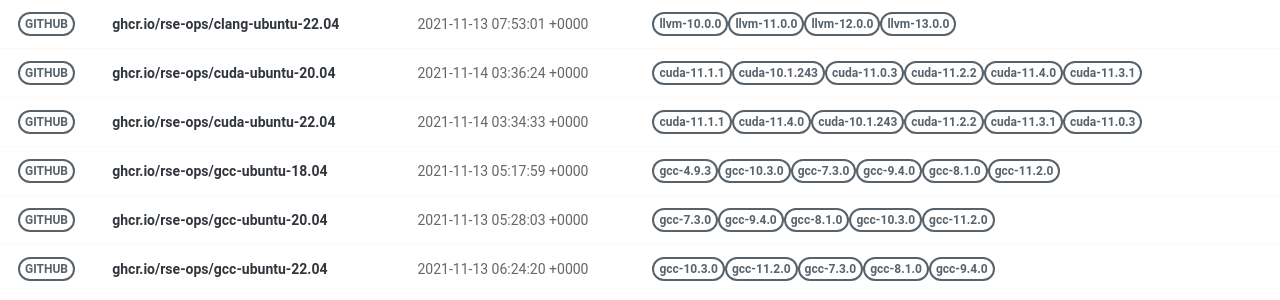
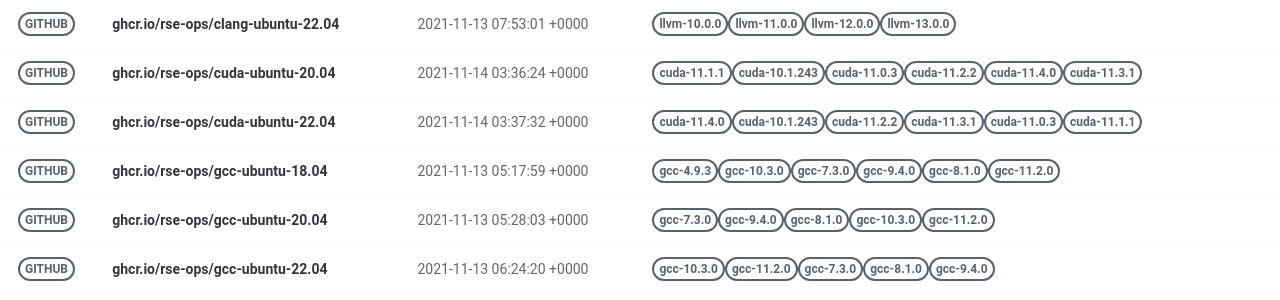
Before and after one commit to rse-ops/docker-images, a Jekyll site: the page built from pages/index.md, in a window 1280 px wide. Shown: the part 228-528 px from the top of the page. Built offline with Jekyll 4.4.1, drawn with Linux system fonts in a browser that asks for light colours; nearby versions of some CDN libraries.

Commit message:
Automated push to update library 2021-11-14

```diff
--- a/_library/ghcr.io-rse-ops-cuda-ubuntu-22.04.md
+++ b/_library/ghcr.io-rse-ops-cuda-ubuntu-22.04.md
@@ -1,14 +1,11 @@
 ---
 layout: container
 name: ghcr.io/rse-ops/cuda-ubuntu-22.04
-updated_at: 2021-11-14 03:34:33.307921
+updated_at: 2021-11-14 03:37:32.752283
 
 
 container_url: https://github.com/orgs/rse-ops/packages/container/package/cuda-ubuntu-22.04
 versions:
- - tag: cuda-11.1.1
-   dockerfile: https://github.com/rse-ops/docker-images/blob/main/ubuntu/cuda/Dockerfile
-   manifest: https://crane.ggcr.dev/manifest/ghcr.io/rse-ops/cuda-ubuntu-22.04:cuda-11.1.1
  - tag: cuda-11.4.0
    dockerfile: https://github.com/rse-ops/docker-images/blob/main/ubuntu/cuda/Dockerfile
    manifest: https://crane.ggcr.dev/manifest/ghcr.io/rse-ops/cuda-ubuntu-22.04:cuda-11.4.0
```
Also changed, not shown: other parts of _library/ghcr.io-rse-ops-cuda-ubuntu-22.04.md (+3 -0 lines).
